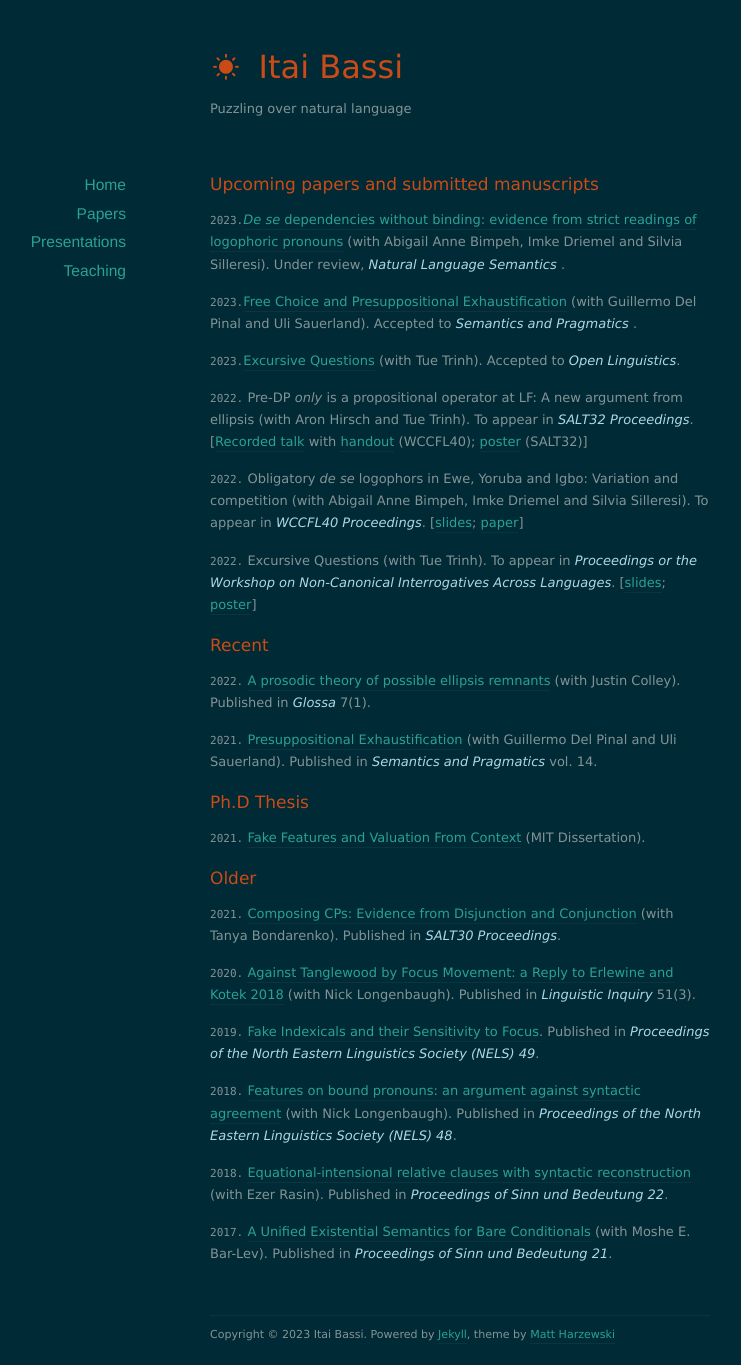
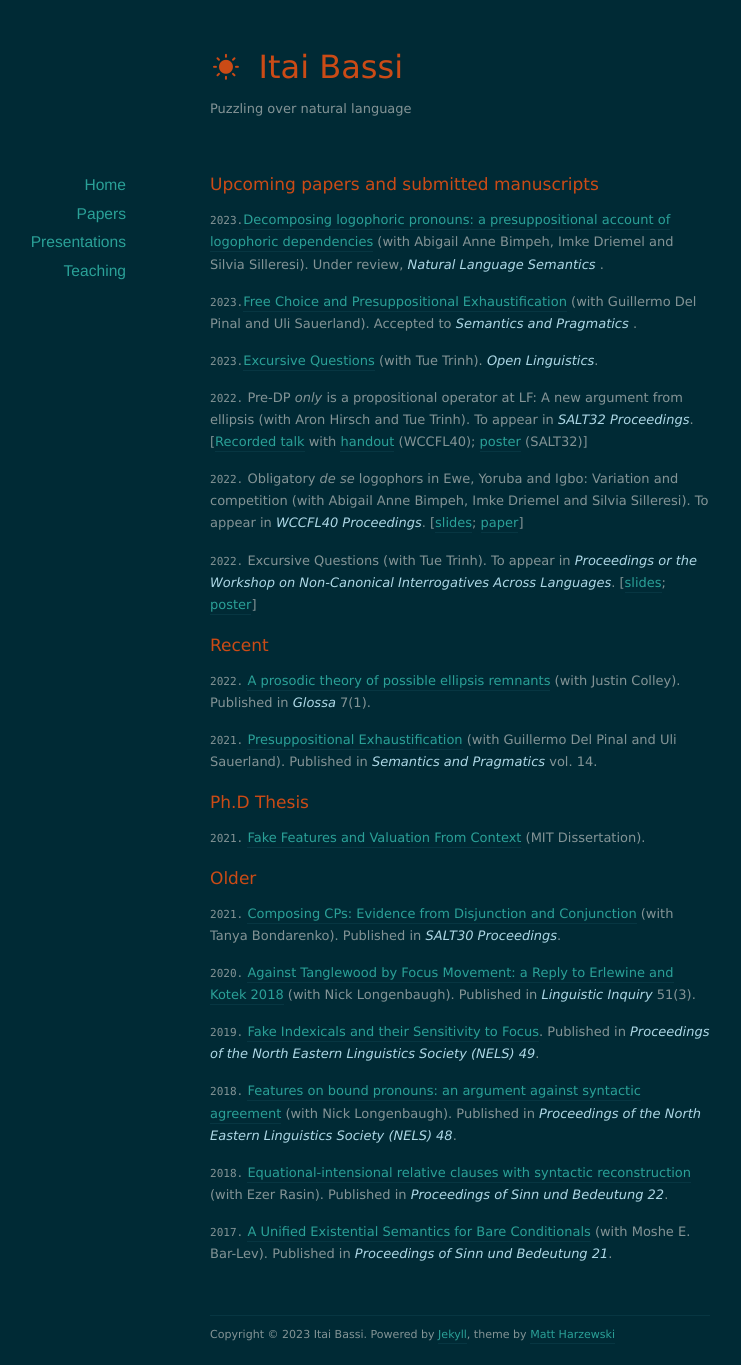
Before and after one commit to itaibassi/itaibassi.github.io, a Jekyll site: the page built from papers/index.markdown, in a window 1280 px wide. Shown: the whole page, without its empty margins (180-921 px from the left). Built offline with Jekyll 4.4.1, drawn with Linux system fonts in a browser that asks for light colours; nearby versions of some CDN libraries.

Commit message:
Update index.markdown

```diff
--- a/papers/index.markdown
+++ b/papers/index.markdown
@@ -9,13 +9,13 @@ title: Papers
 
 # Upcoming papers and submitted manuscripts
 
-`2023.`[*De se* dependencies without binding:
-evidence from strict readings of
-logophoric pronouns](https://www.dropbox.com/scl/fi/jsx01gv767lx0w25524er/Strict_Logophors_2nd_round.pdf?rlkey=zy1wf07lasfuc5xmukmj7mmah&dl=0) (with Abigail Anne Bimpeh, Imke Driemel and Silvia Silleresi). Under review, *<font color="lightblue"> Natural Language Semantics </font>*.
+`2023.`[Decomposing logophoric pronouns: a
+presuppositional account of logophoric
+dependencies](https://www.dropbox.com/scl/fi/jsx01gv767lx0w25524er/Strict_Logophors_2nd_round.pdf?rlkey=zy1wf07lasfuc5xmukmj7mmah&dl=0) (with Abigail Anne Bimpeh, Imke Driemel and Silvia Silleresi). Under review, *<font color="lightblue"> Natural Language Semantics </font>*.
 
 `2023.`[Free Choice and Presuppositional Exhaustification](https://www.dropbox.com/s/way6x3z5rtsbf45/Presuppositional_exh_and_free_choice%20%283%29.pdf?dl=0) (with Guillermo Del Pinal and Uli Sauerland). Accepted to *<font color="lightblue"> Semantics and Pragmatics </font>*.
 
-`2023.`[Excursive Questions](https://www.dropbox.com/s/2s9jjvtrf4zy1qa/Excursive_questions.pdf?dl=0) (with Tue Trinh). Accepted to *<font color="lightblue"> Open Linguistics</font>*.
+`2023.`[Excursive Questions](https://www.degruyter.com/document/doi/10.1515/opli-2022-0232/html) (with Tue Trinh). *<font color="lightblue"> Open Linguistics</font>*.
 
 `2022.` Pre-DP *only* is a propositional operator at LF: A new argument from ellipsis (with Aron Hirsch and Tue Trinh). To appear in *<font color="lightblue"> SALT32 Proceedings</font>*.
 [[Recorded talk](https://osf.io/w6pue) with [handout](https://osf.io/fp2ym) (WCCFL40); [poster](https://osf.io/bwa7d) (SALT32)]
```
